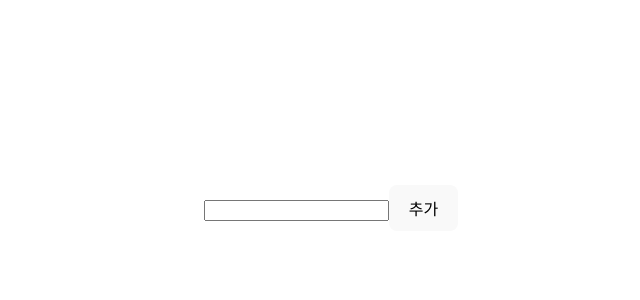
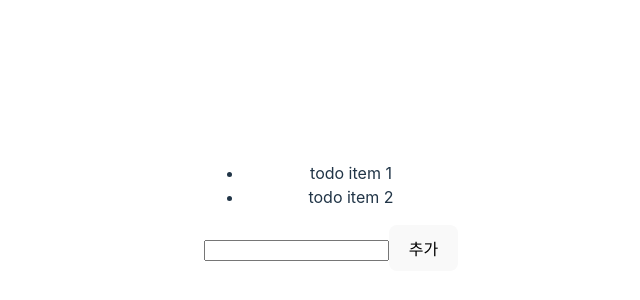
Before and after one commit to kyl6682/my-todo-app, a React (Vite) app: page / in a window 1280 px wide. Shown: the part 192-492 px from the top of the page, without its empty margins (309-949 px from the left). Built offline with nearby package versions, Linux system fonts and the light colour scheme.

Commit message:
✨ [read] 할일 목록 화면에 불러오기 #4

```diff
--- a/src/App.jsx
+++ b/src/App.jsx
@@ -1,10 +1,12 @@
 import './App.css'
 import InputTodo from './components/InputTodo'
+import TodoList from './components/TodoList'
 
 function App() {
 
   return (
     <>
+    <TodoList />
       <InputTodo />
     </>
   )
--- a/src/components/TodoItem.jsx
+++ b/src/components/TodoItem.jsx
@@ -0,0 +1,9 @@
+function TodoItem({ todo }) {
+    return (
+        <li>
+            {todo.content}
+        </li>
+    )
+}
+
+export default TodoItem;
--- a/src/components/TodoList.jsx
+++ b/src/components/TodoList.jsx
@@ -0,0 +1,24 @@
+import { useState } from "react";
+import TodoItem from "./TodoItem";
+
+function TodoList() {
+    const [ todos, setTodos ] = useState([
+        {id : 0, content : 'todo item 1'},
+        {id : 1, content : 'todo item 2'}
+    ]);
+
+
+    return (
+        <>
+            <ul>
+                { todos.map((todo) => (
+                    <TodoItem key={todo.id} todo={todo} />
+                ))}
+            </ul>
+        </>
+    )
+}
+
+
+
+export default TodoList;
```
